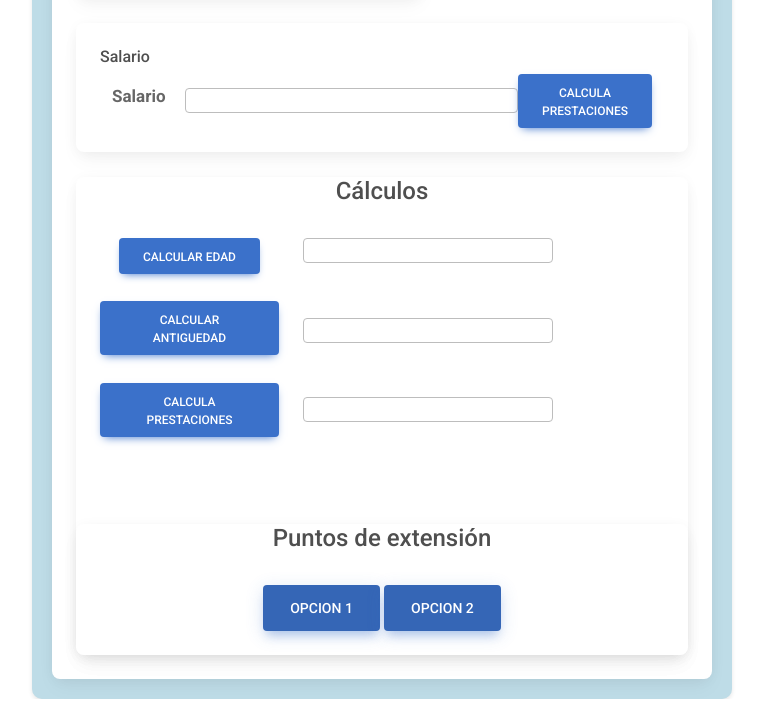
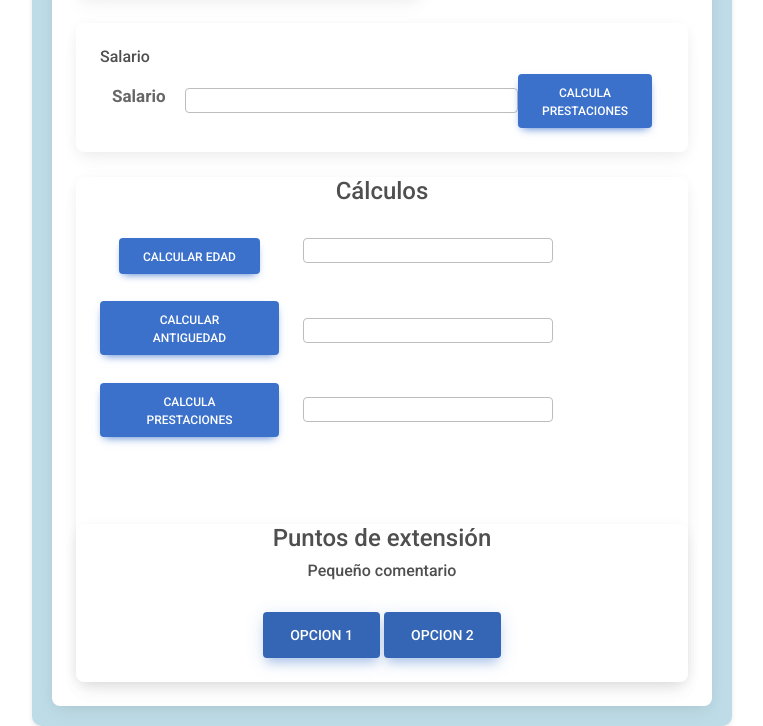
Before and after one commit to Niko3838/Empleados_POO, a website: page index.html in a window 1280 px wide. Shown: the part 506-1232 px from the top of the page, without its empty margins (258-1021 px from the left). Before the commit the page ends 1205 px from the top, so only its background shows below. Drawn offline with Linux system fonts and the light colour scheme.

Commit message:
pequeño comentario @nixon

```diff
--- a/index.html
+++ b/index.html
@@ -124,6 +124,7 @@
           <br>
           <div class="card">
             <h4>Puntos de extensión</h4>
+            <h6>Pequeño comentario</h6>
             <div class="card-body tamaño" align="center" >
               <p>
                 <a href="Opcion1.html" class="btn btn-primary btn-lg active" role="button" aria-pressed="true">Opcion 1</a>
```
